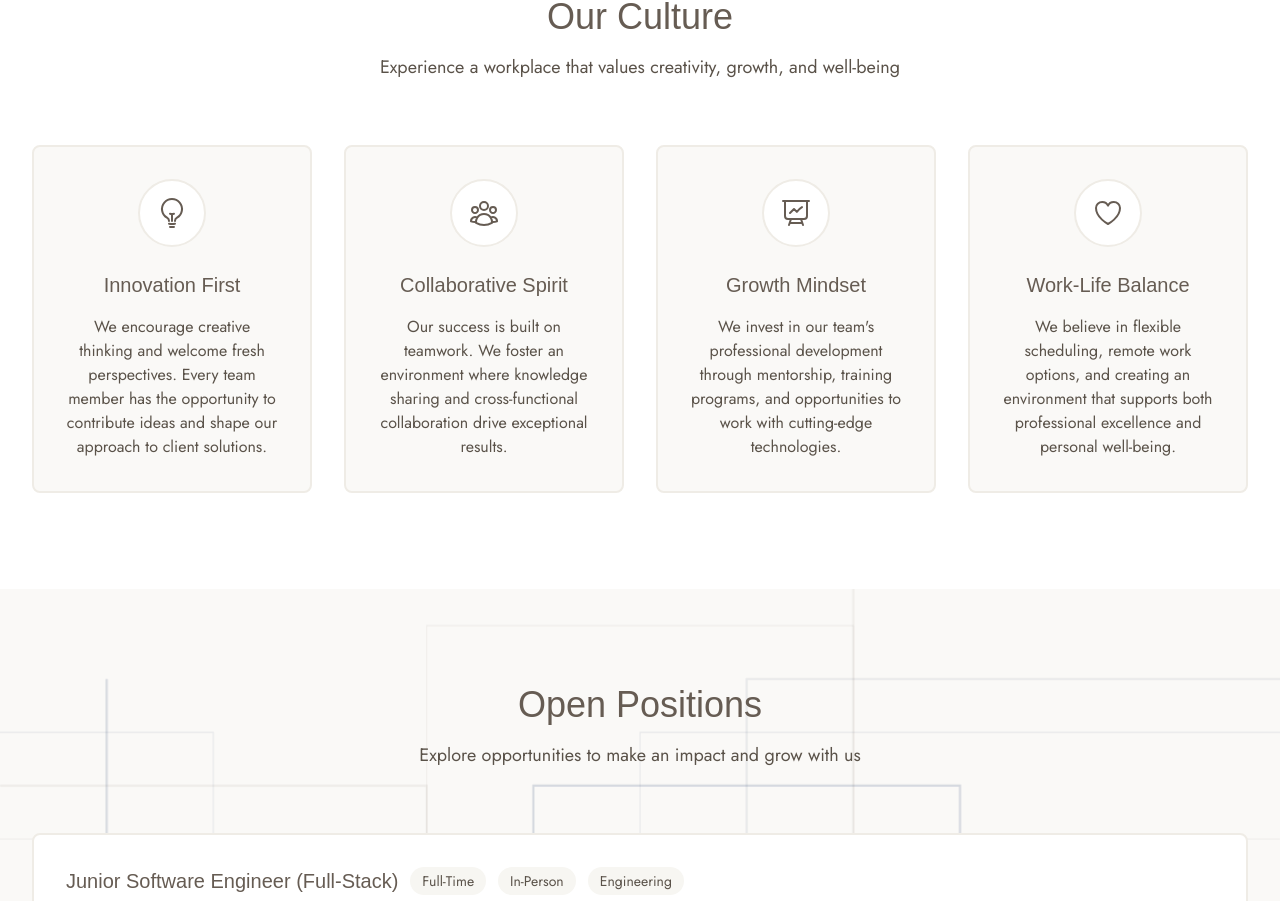
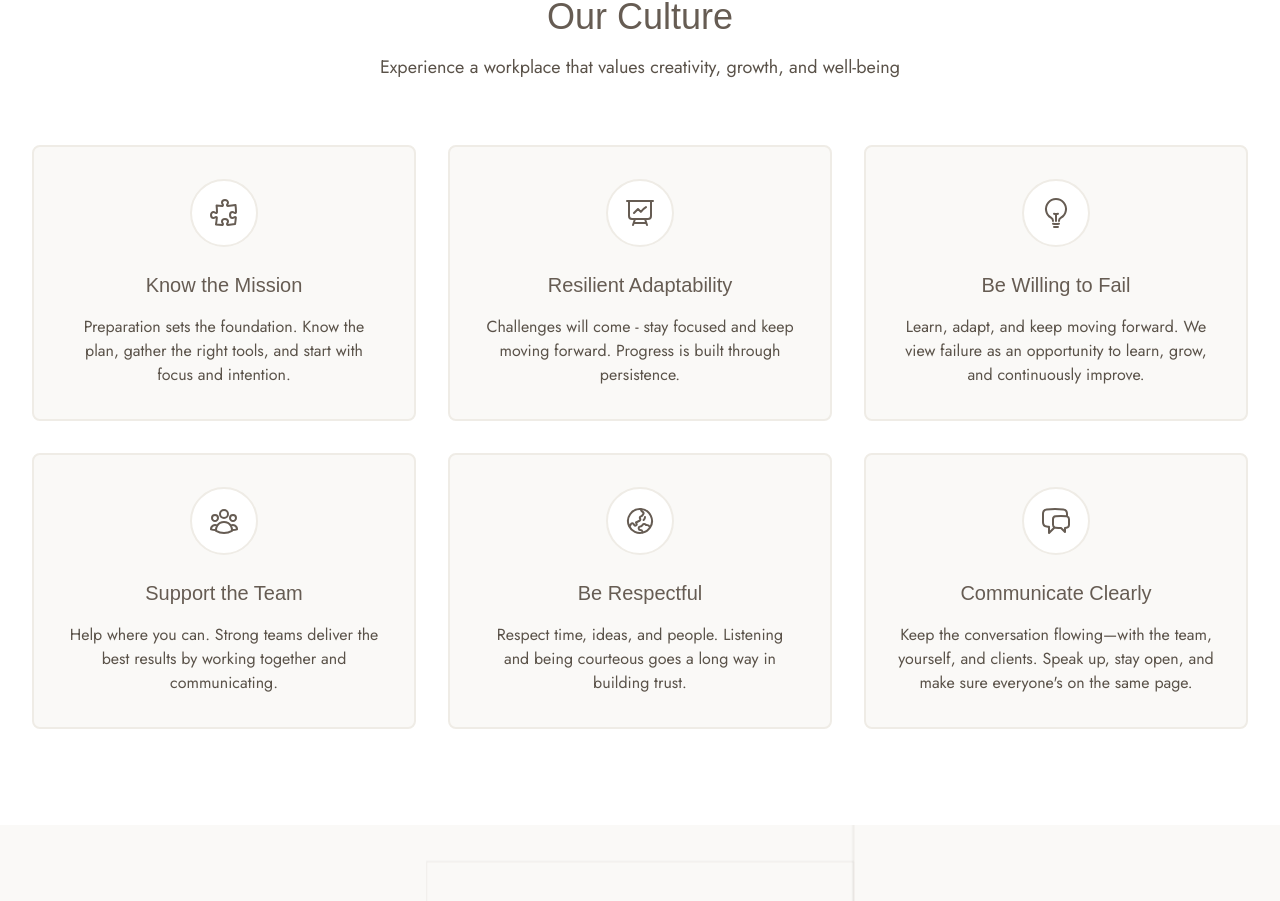
Before and after one commit to Kalikoze/mind-and-metrics-branding, a Next.js app: page /careers in a window 1280 px wide. Shown: the part 1269-2170 px from the top of the page. Built offline with nearby package versions, Linux system fonts and the light colour scheme; a web font is replaced by a local one.

Commit message:
Refactor: Update values based on actual values of Mind and Metrics Branding

```diff
--- a/components/pages/careers/WorkCulture.tsx
+++ b/components/pages/careers/WorkCulture.tsx
@@ -1,31 +1,43 @@
 import React from 'react';
 import {
+  HiOutlinePuzzlePiece,
+  HiOutlinePresentationChartLine,
   HiOutlineLightBulb,
   HiOutlineUserGroup,
-  HiOutlinePresentationChartLine,
-  HiOutlineHeart
+  HiOutlineGlobeAsiaAustralia,
+  HiOutlineChatBubbleLeftRight
 } from 'react-icons/hi2';
 
 const culturePoints = [
   {
+    icon: HiOutlinePuzzlePiece,
+    title: "Know the Mission",
+    description: "Preparation sets the foundation. Know the plan, gather the right tools, and start with focus and intention."
+  },
+  {
+    icon: HiOutlinePresentationChartLine,
+    title: "Resilient Adaptability",
+    description: "Challenges will come - stay focused and keep moving forward. Progress is built through persistence."
+  },
+  {
     icon: HiOutlineLightBulb,
-    title: "Innovation First",
-    description: "We encourage creative thinking and welcome fresh perspectives. Every team member has the opportunity to contribute ideas and shape our approach to client solutions."
+    title: "Be Willing to Fail",
+    description: "Learn, adapt, and keep moving forward. We view failure as an opportunity to learn, grow, and continuously improve."
   },
   {
     icon: HiOutlineUserGroup,
-    title: "Collaborative Spirit",
-    description: "Our success is built on teamwork. We foster an environment where knowledge sharing and cross-functional collaboration drive exceptional results."
+    title: "Support the Team",
+    description: "Help where you can. Strong teams deliver the best results by working together and communicating."
   },
   {
-    icon: HiOutlinePresentationChartLine,
-    title: "Growth Mindset",
-    description: "We invest in our team's professional development through mentorship, training programs, and opportunities to work with cutting-edge technologies."
+    icon: HiOutlineGlobeAsiaAustralia,
+    title: "Be Respectful",
+    description: "Respect time, ideas, and people. Listening and being courteous goes a long way in building trust."
   },
   {
-    icon: HiOutlineHeart,
-    title: "Work-Life Balance",
-    description: "We believe in flexible scheduling, remote work options, and creating an environment that supports both professional excellence and personal well-being."
+    icon: HiOutlineChatBubbleLeftRight,
+    title: "Communicate Clearly",
+    description: "Keep the conversation flowing—with the team, yourself, and clients. Speak up, stay open, and make sure everyone's on the same page."
   }
 ];
 
@@ -42,7 +54,7 @@ const WorkCulture = () => {
           </p>
         </div>
 
-        <div className="grid md:grid-cols-2 lg:grid-cols-4 gap-8">
+        <div className="grid md:grid-cols-2 lg:grid-cols-3 gap-8">
           {culturePoints.map((point, index) => (
             <div
               key={index}
```
